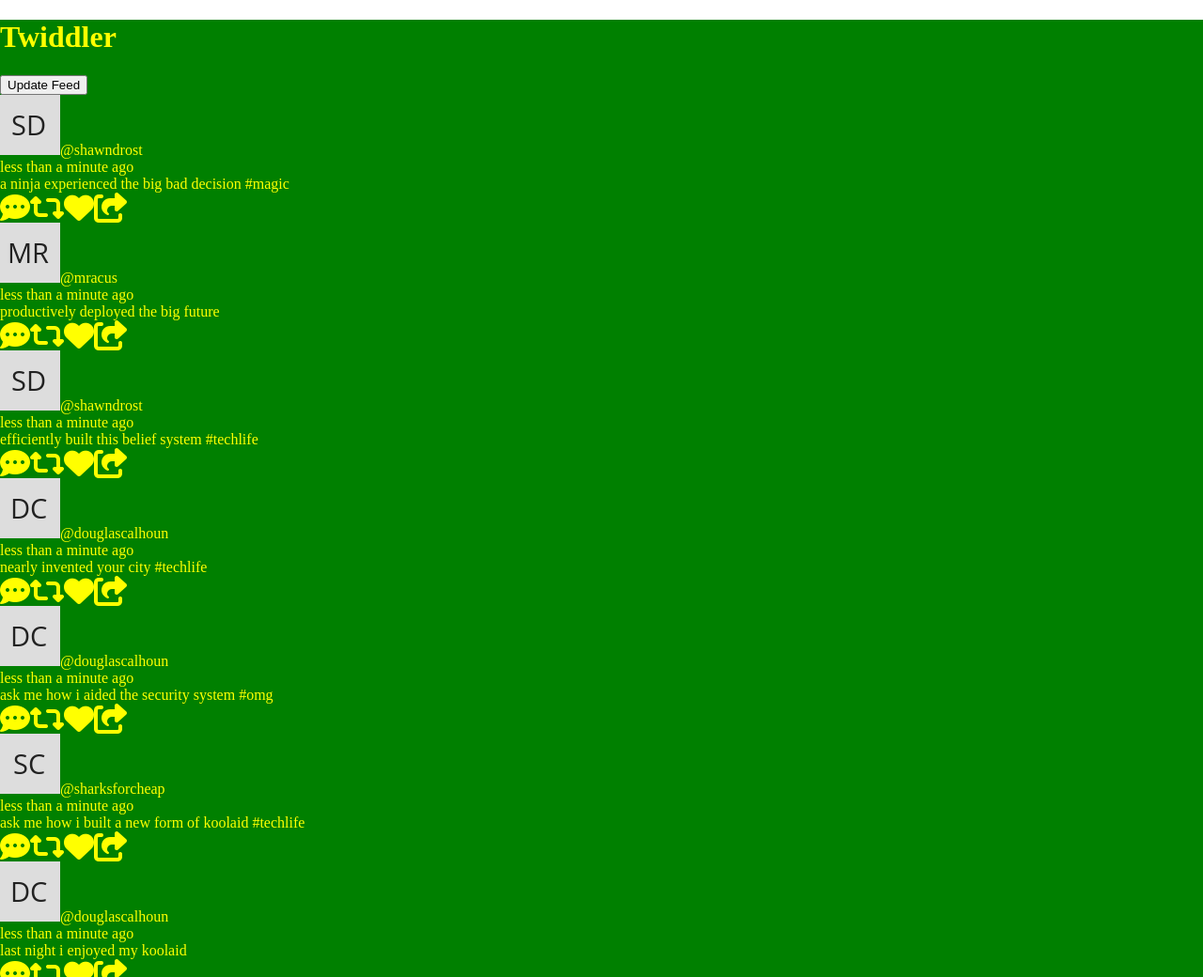
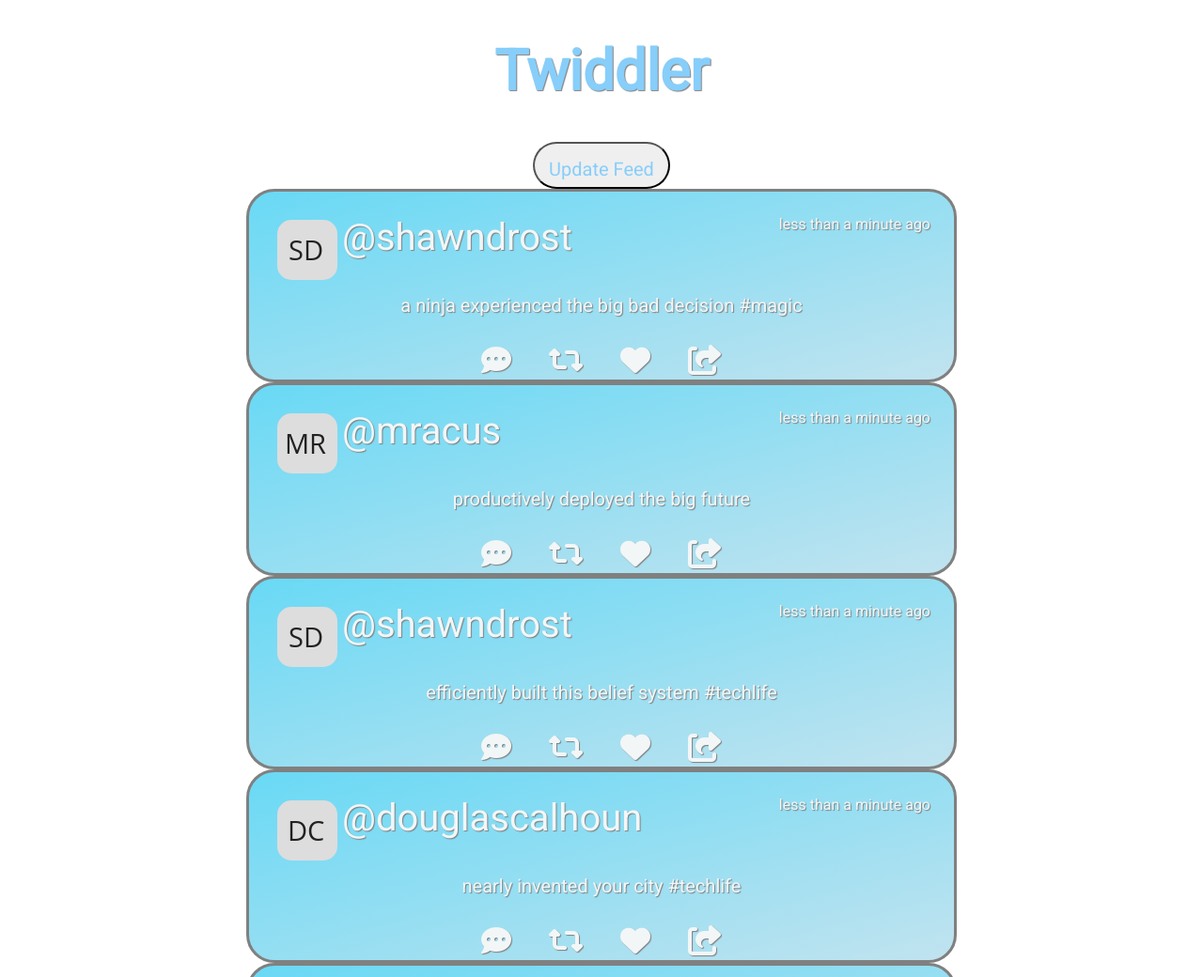
Before and after one commit to qmeng222/Twiddler, a plain HTML site: page index.html in a window 1280 px wide. Shown: the top 1040 px of the page at 94% size. Drawn offline with Linux system fonts and the light colour scheme.

Commit message:
created css stylesheet for twatter

```diff
--- a/styles.css
+++ b/styles.css
@@ -1,13 +1,81 @@
 /* These CSS rules apply to the <html>, <body>, and <div id="app"> HTML elements in index.html */
-html, body, #app {
+html, body {
   min-height: 100vh;
   margin: 0;
+  font-family: 'Roboto', sans-serif;
+  font-style: normal;
+  font-weight: normal;
 }
 
 /* Continue building out the CSS styling for your Twiddler app below! We got you started by
 providing a space for you to apply styles to your app's outermost HTML element - the #app itself. */
 
+.title {
+  font-size: 60px;
+  text-align: center;
+  color: lightskyblue
+}
+
+#update-feed {
+  font-size: 20px;
+  text-align: center;
+  font-family: 'Roboto', sans-serif;
+  margin: auto;
+  height: 50px;
+  padding: 15px;
+  border-radius: 30px;
+  color: lightskyblue;
+}
+
 #app {
-  background-color: green;
-  color: yellow;
+  display: flex;
+  flex-direction: column;
+  background-color: white;
+  color:#f2f6f7;
+  text-shadow: 1px 1px 1px gray
 }
+
+#feed {
+  display: flex;
+  flex-direction: column;
+  justify-content: space-between;
+  height: 500px;
+}
+
+.tweet {
+  text-align: center;
+  background: dodgerblue;
+  background: linear-gradient(to right bottom, #69D9F5, #C1E3EF);
+  border: 3px solid gray;
+  border-radius: 30px;
+  height: 150px;
+  margin: auto;
+  padding: 25px;
+  width: 700px;
+}
+
+.profile-photo {
+  border-radius: 15px;
+  float: left;
+  margin: 5px;
+}
+
+.username {
+  font-size: 40px;
+  float: left;
+}
+
+.timestamp {
+  float: right;
+}
+
+.message {
+  clear: both;
+  padding: 10px;
+  font-size: 20px;
+}
+
+.icons {
+  bottom: 10px;
+  padding: 20px;
+}
```
